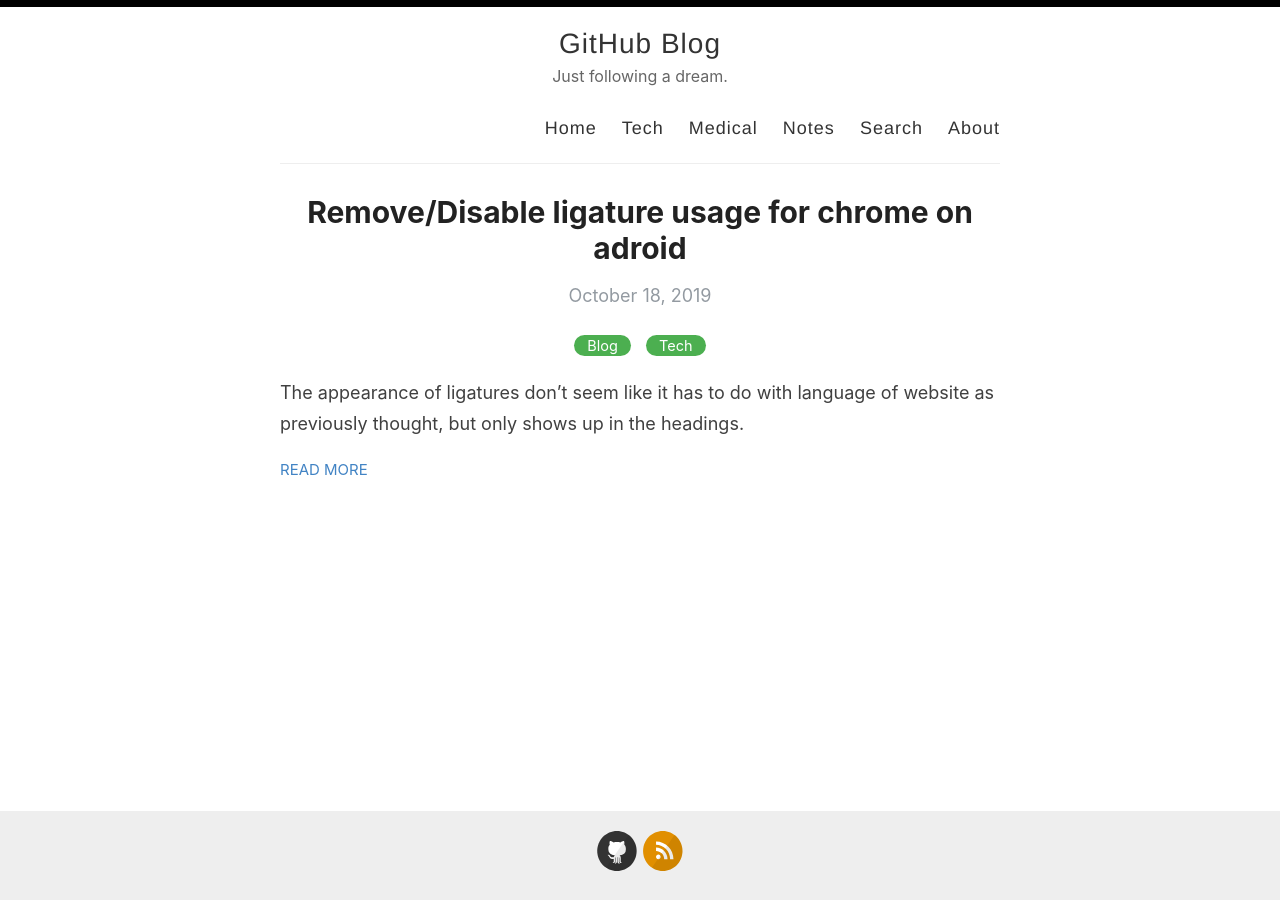
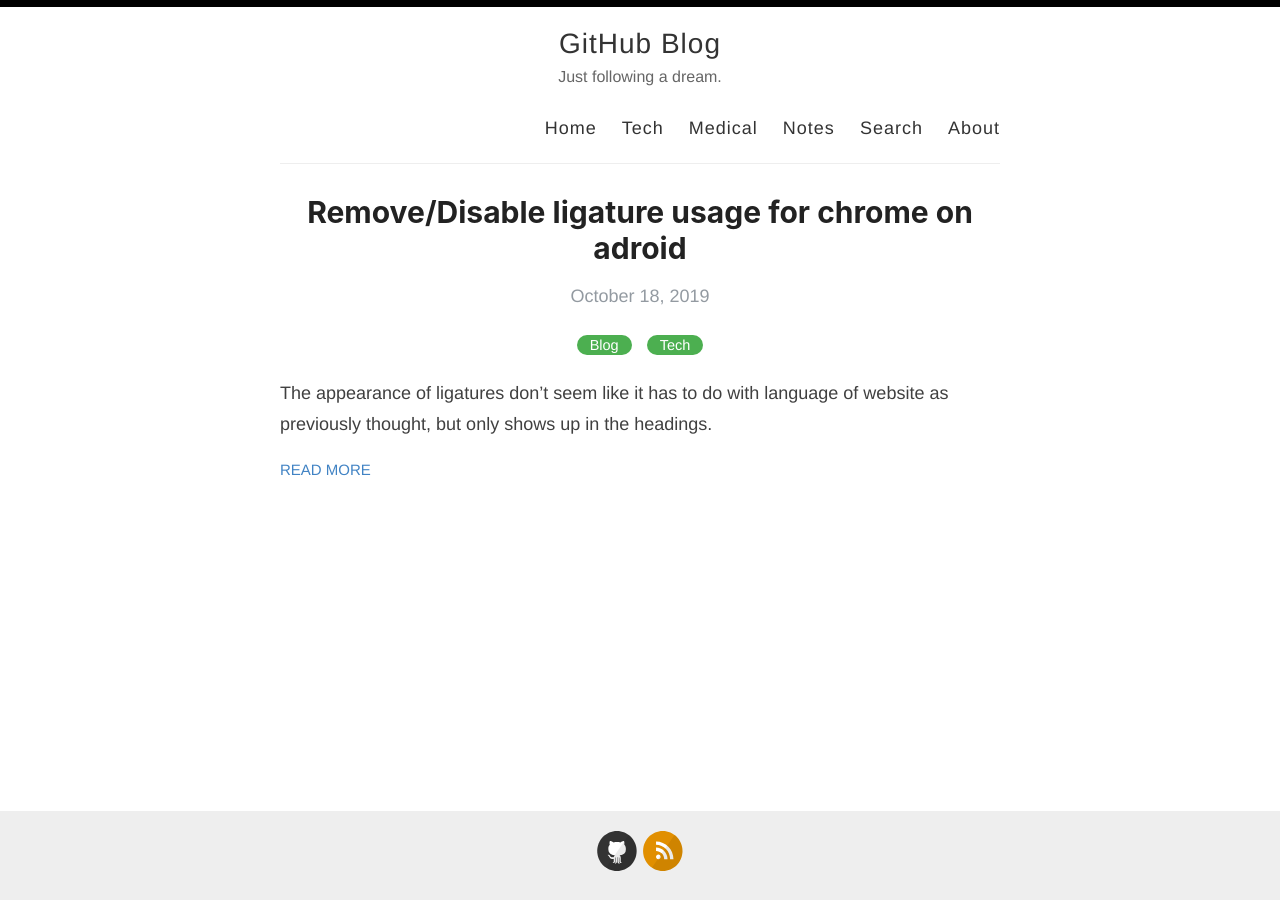
Before and after one commit to redicee/redicee.github.io, a Jekyll site: the page built from index.html, in a window 1280 px wide. Built offline with Jekyll 4.4.1, drawn with Linux system fonts in a browser that asks for light colours; the list of posts is cut into pages by our own code.

Commit message:
categories

```diff
--- a/assets/style.scss
+++ b/assets/style.scss
@@ -22,7 +22,7 @@
 
 body {
   background: #fff;
-  font-family: -system-ui, -apple-system, BlinkMacSystemFont, "Segoe UI", Roboto, Helvetica, Arial, sans-serif, "Apple Color Emoji", "Segoe UI Emoji", "Segoe UI Symbol";
+  font-family: Helvetica, Arial, sans-serif, -system-ui, -apple-system, BlinkMacSystemFont, "Segoe UI", Roboto, "Apple Color Emoji", "Segoe UI Emoji", "Segoe UI Symbol";
   color: #404040;
   line-height: 1.7;
   font-weight: 400;
```
